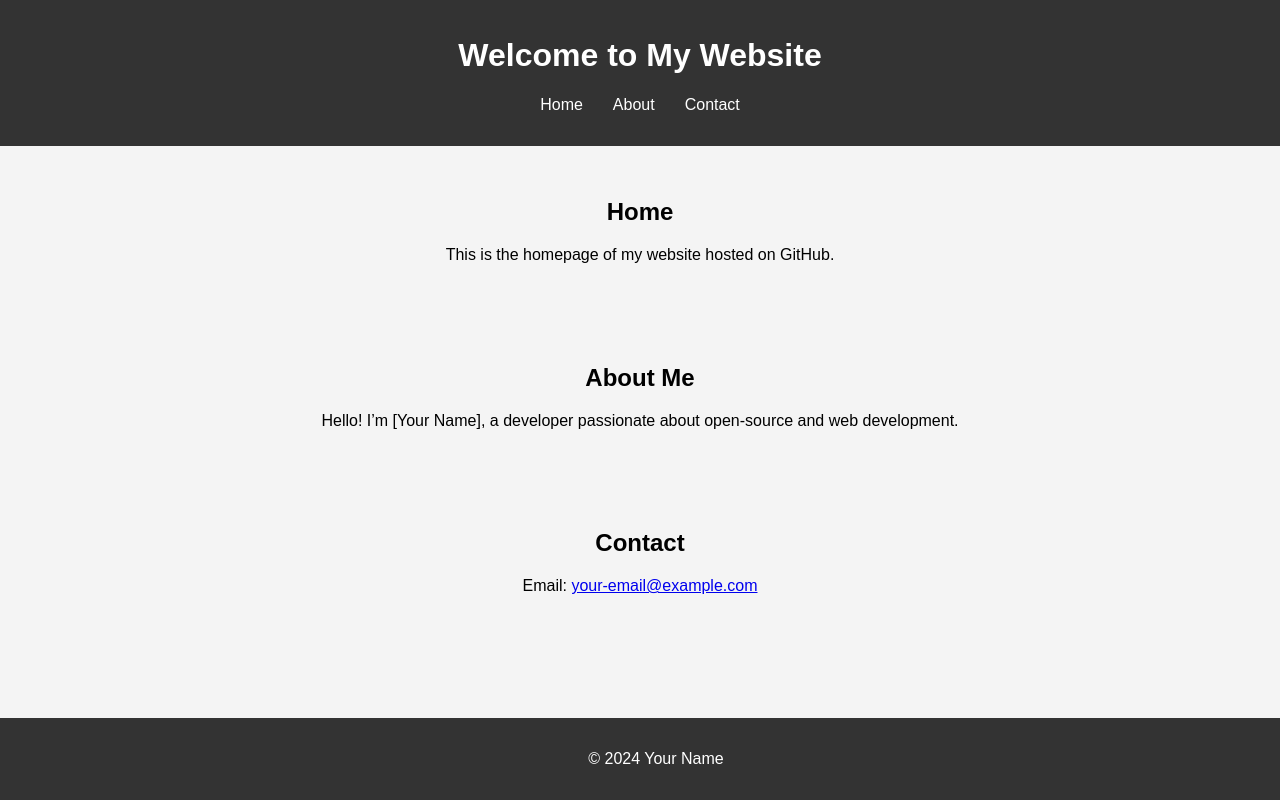
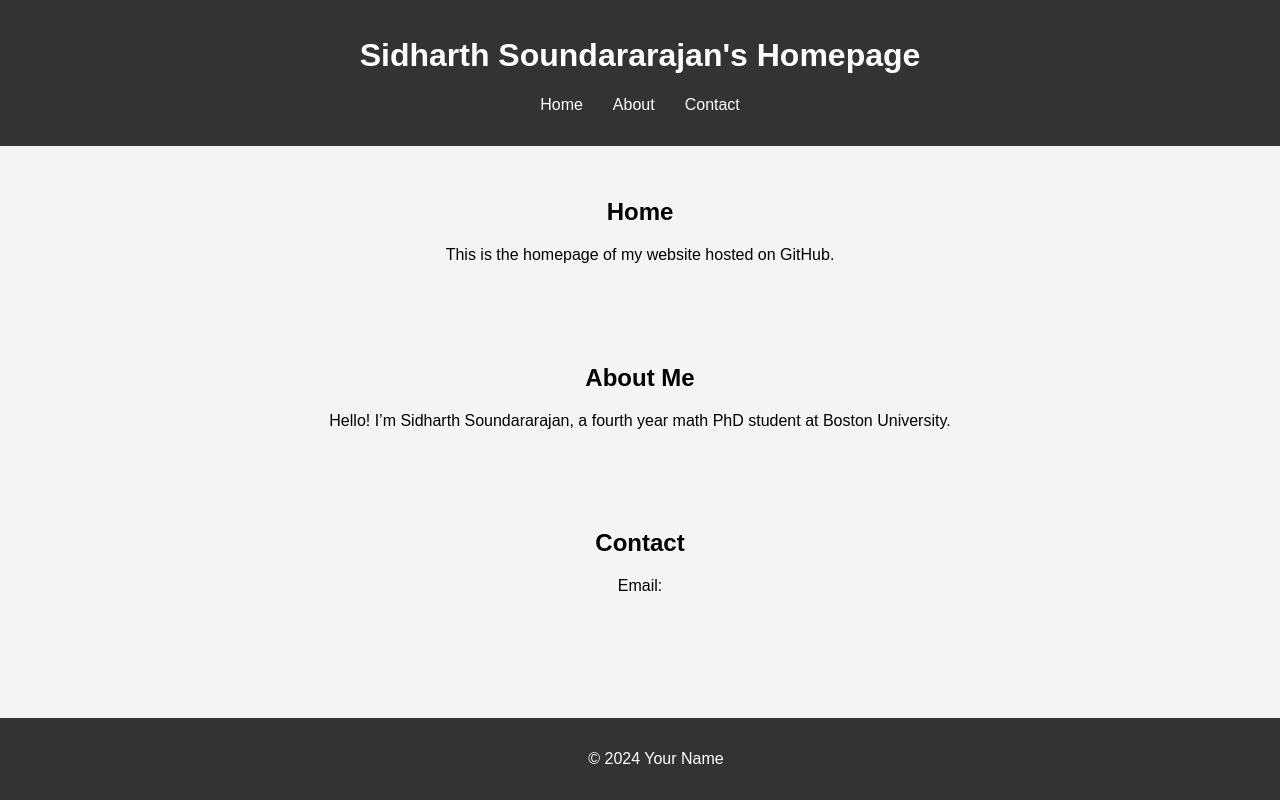
Before and after one commit to sidsoundararajan/sidsoundararajan.github.io, a plain HTML site: page index.html in a window 1280 px wide. Drawn offline with Linux system fonts and the light colour scheme.

Commit message:
Update index.html

```diff
--- a/index.html
+++ b/index.html
@@ -49,7 +49,7 @@
 <body>
 
     <header>
-        <h1>Welcome to My Website</h1>
+        <h1>Sidharth Soundararajan's Homepage</h1>
         <nav>
             <ul>
                 <li><a href="#home">Home</a></li>
@@ -66,12 +66,12 @@
 
     <section id="about">
         <h2>About Me</h2>
-        <p>Hello! I’m [Your Name], a developer passionate about open-source and web development.</p>
+        <p>Hello! I’m Sidharth Soundararajan, a fourth year math PhD student at Boston University.</p>
     </section>
 
     <section id="contact">
         <h2>Contact</h2>
-        <p>Email: <a href="mailto:your-email@example.com">your-email@example.com</a></p>
+        <p>Email: </p>
     </section>
 
     <footer>
```
